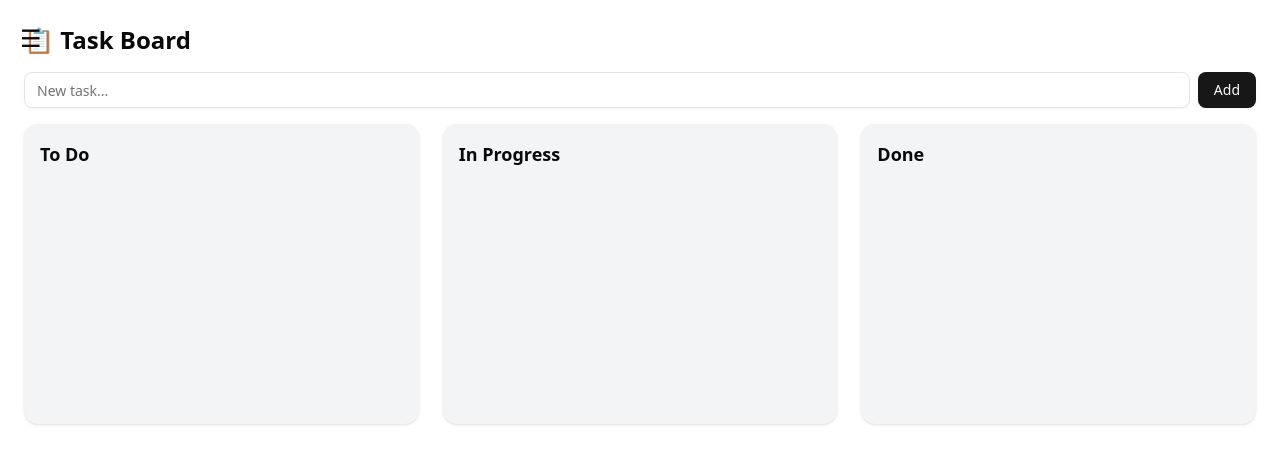
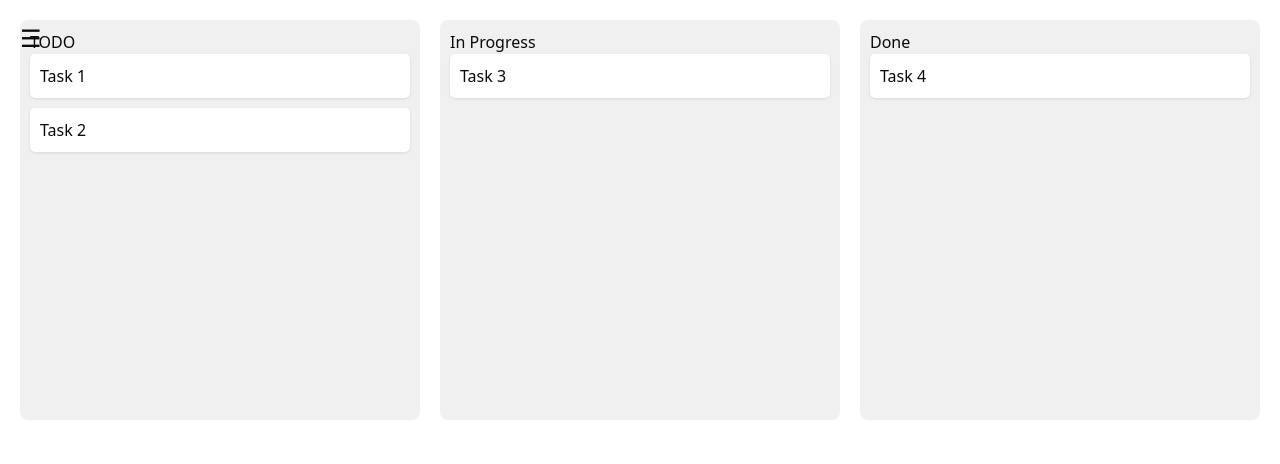
Before and after one commit to Anen135/b-apps-tasks, a Next.js app: page /tasks in a window 1280 px wide. Shown: the top 464 px of the page. Built offline with nearby package versions, Linux system fonts and the light colour scheme.

Commit message:
полностью переписаны таски

```diff
--- a/src/app/tasks/SortableItem.js
+++ /dev/null
@@ -1,31 +0,0 @@
-'use client';
-
-import { useSortable } from '@dnd-kit/sortable';
-import { CSS } from '@dnd-kit/utilities';
-
-export function SortableItem({ id, task }) {
-  const {
-    attributes,
-    listeners,
-    setNodeRef,
-    transform,
-    transition,
-  } = useSortable({ id });
-
-  const style = {
-    transform: CSS.Transform.toString(transform),
-    transition,
-  };
-
-  return (
-    <div
-      ref={setNodeRef}
-      style={style}
-      {...attributes}
-      {...listeners}
-      className="bg-white p-3 rounded-lg shadow border cursor-grab"
-    >
-      {task.title}
-    </div>
-  );
-}
--- a/src/app/tasks/page.js
+++ b/src/app/tasks/page.js
@@ -1,83 +1,16 @@
-'use client';
+'use client'
+import Head from 'next/head'
+import Board from "@/components/tasks/Board"
 
-import { useState } from 'react';
-import {
-  DndContext,
-  closestCenter,
-  KeyboardSensor,
-  PointerSensor,
-  useSensor,
-  useSensors,
-} from '@dnd-kit/core';
-import {
-  arrayMove,
-  SortableContext,
-  verticalListSortingStrategy,
-} from '@dnd-kit/sortable';
-import { SortableItem } from './SortableItem';
-import { Input } from '@/components/ui/input';
-import { Button } from '@/components/ui/button';
-
-
-const columns = ['To Do', 'In Progress', 'Done'];
-export default function TasksPage() {
-  const [tasks, setTasks] = useState([]);
-  const [input, setInput] = useState('');
-
-  const sensors = useSensors(
-    useSensor(PointerSensor),
-    useSensor(KeyboardSensor)
-  );
-
-  const addTask = () => {
-    if (input.trim()) {
-      setTasks([...tasks, { id: Date.now().toString(), title: input, status: 'To Do' }]);
-      setInput('');
-    }
-  };
-
-  const handleDragEnd = (event) => {
-    const { active, over } = event;
-    // sourcery skip: use-braces
-    if (!over || active.id === over.id) return;
-    setTasks((prev) =>
-      prev.map((task) =>
-        task.id === active.id ? { ...task, status: over.id } : task
-      )
-    );
-  };
-
+export default function Home() {
   return (
-    <div className="p-6">
-      <h1 className="text-2xl font-bold mb-4">📋 Task Board</h1>
-
-      <div className="flex gap-2 mb-4">
-        <Input
-          placeholder="New task..."
-          value={input}
-          onChange={(e) => setInput(e.target.value)}
-        />
-        <Button onClick={addTask}>Add</Button>
-      </div>
-
-      <DndContext sensors={sensors} collisionDetection={closestCenter} onDragEnd={handleDragEnd}>
-        <div className="grid grid-cols-3 gap-6">
-          {columns.map((col) => (
-            <div key={col} className="bg-gray-100 p-4 rounded-xl shadow-sm min-h-[300px]">
-              <h2 className="font-semibold text-lg mb-2">{col}</h2>
-              <SortableContext items={tasks.filter(t => t.status === col).map(t => t.id)} strategy={verticalListSortingStrategy}>
-                <div className="flex flex-col gap-2">
-                  {tasks
-                    .filter((task) => task.status === col)
-                    .map((task) => (
-                      <SortableItem key={task.id} id={task.id} task={task} />
-                    ))}
-                </div>
-              </SortableContext>
-            </div>
-          ))}
-        </div>
-      </DndContext>
-    </div>
-  );
+    <>
+      <Head>
+        <title>Kanban Board</title>
+      </Head>
+      <main>
+        <Board />
+      </main>
+    </>
+  )
 }
--- /dev/null
+++ b/src/components/tasks/Board.js
@@ -0,0 +1,132 @@
+'use client'
+// sourcery skip: use-braces
+import { useState } from 'react'
+import { DndContext, closestCenter } from '@dnd-kit/core'
+import Column from './Column'
+import { DragOverlay } from '@dnd-kit/core'
+
+const initialTasks = {
+  todo: [{ id: '1', content: 'Task 1' }, { id: '2', content: 'Task 2' }],
+  inProgress: [{ id: '3', content: 'Task 3' }],
+  done: [{ id: '4', content: 'Task 4' }]
+}
+
+const columnTitles = {
+  todo: 'TODO',
+  inProgress: 'In Progress',
+  done: 'Done'
+}
+
+const Board = () => {
+  const [columns, setColumns] = useState(initialTasks)
+  const [activeTask, setActiveTask] = useState(null)
+
+
+  const handleDragEnd = (event) => {
+    const { active, over } = event
+    if (!over) return
+
+    const activeId = active.id
+    const overId = over.id
+
+    // Если перетаскиваем в пустую колонку
+    if (Object.keys(columns).includes(overId)) {
+      const fromColumnId = findColumnByTaskId(activeId)
+      const toColumnId = overId
+      if (!fromColumnId || fromColumnId === toColumnId) return
+
+      const fromTasks = [...columns[fromColumnId]].filter(t => t.id !== activeId)
+      const movedTask = columns[fromColumnId].find(t => t.id === activeId)
+      const toTasks = [...columns[toColumnId], movedTask]
+
+      setColumns({
+        ...columns,
+        [fromColumnId]: fromTasks,
+        [toColumnId]: toTasks
+      })
+      return
+    }
+
+    // Перетаскивание между задачами
+    const fromColumnId = findColumnByTaskId(activeId)
+    const toColumnId = findColumnByTaskId(overId)
+
+    if (!fromColumnId || !toColumnId) return
+
+    if (fromColumnId === toColumnId) {
+      const tasks = [...columns[fromColumnId]]
+      const oldIndex = tasks.findIndex(t => t.id === activeId)
+      const newIndex = tasks.findIndex(t => t.id === overId)
+
+      const reordered = [...tasks]
+      const [moved] = reordered.splice(oldIndex, 1)
+      reordered.splice(newIndex, 0, moved)
+
+      setColumns({
+        ...columns,
+        [fromColumnId]: reordered
+      })
+    } else {
+      const fromTasks = [...columns[fromColumnId]].filter(t => t.id !== activeId)
+      const movedTask = columns[fromColumnId].find(t => t.id === activeId)
+      const toTasks = [...columns[toColumnId]]
+      const overIndex = toTasks.findIndex(t => t.id === overId)
+      toTasks.splice(overIndex + 1, 0, movedTask)
+
+      setColumns({
+        ...columns,
+        [fromColumnId]: fromTasks,
+        [toColumnId]: toTasks
+      })
+    }
+  }
+
+  const findColumnByTaskId = (taskId) => {
+    return Object.keys(columns).find(key =>
+      columns[key].some(task => task.id === taskId)
+    )
+  }
+
+  return (
+    <DndContext
+      collisionDetection={closestCenter}
+      onDragStart={(event) => {
+        const taskId = event.active.id
+        const fromColumnId = findColumnByTaskId(taskId)
+        const task = columns[fromColumnId]?.find(t => t.id === taskId)
+        if (task) { setActiveTask(task) }
+      }}
+      onDragEnd={(event) => { handleDragEnd(event); setActiveTask(null); }}
+      onDragCancel={() => setActiveTask(null)}
+    >
+
+      <div style={{ display: 'flex', gap: '20px', padding: '20px' }}>
+        {Object.entries(columns).map(([columnId, tasks]) => (
+          <Column
+            key={columnId}
+            columnId={columnId}
+            title={columnTitles[columnId]}
+            tasks={tasks}
+          />
+        ))}
+      </div>
+      <DragOverlay>
+        {activeTask ? (
+          <div
+            style={{
+              padding: '10px',
+              backgroundColor: '#fff',
+              borderRadius: '5px',
+              boxShadow: '0 2px 5px rgba(0,0,0,0.15)'
+            }}
+          >
+            {activeTask.content}
+          </div>
+        ) : null}
+      </DragOverlay>
+
+    </DndContext>
+  )
+}
+
+export default Board
--- /dev/null
+++ b/src/components/tasks/Column.js
@@ -0,0 +1,46 @@
+'use client'
+import Task from './Task'
+import { useDroppable } from '@dnd-kit/core'
+import { SortableContext, rectSortingStrategy } from '@dnd-kit/sortable'
+
+const Column = ({ title, columnId, tasks }) => {
+  const { setNodeRef, isOver } = useDroppable({ id: columnId })
+
+  return (
+    <div
+      ref={setNodeRef}
+      style={{
+        flex: 1,
+        padding: '10px',
+        backgroundColor: isOver ? '#e0e0e0' : '#f0f0f0',
+        borderRadius: '8px',
+        minHeight: '400px'
+      }}
+    >
+      <h2>{title}</h2>
+      <SortableContext items={tasks.map(t => t.id)} strategy={rectSortingStrategy}>
+        {tasks.length === 0 ? (
+          <div
+            style={{
+              height: '50px',
+              border: '2px dashed #ccc',
+              borderRadius: '5px',
+              display: 'flex',
+              alignItems: 'center',
+              justifyContent: 'center',
+              color: '#aaa'
+            }}
+          >
+            Drop here
+          </div>
+        ) : (
+          tasks.map(task => (
+            <Task key={task.id} id={task.id} content={task.content} />
+          ))
+        )}
+      </SortableContext>
+    </div>
+  )
+}
+
+export default Column
--- /dev/null
+++ b/src/components/tasks/TODO.md
@@ -0,0 +1,23 @@
+# 🧩 Улучшения (To-Do)
+## Базовая интерактивность
+- Добавление задач в колонку через input
+- Удаление задач (иконка 🗑 или крестик)
+
+## Сохранение и восстановление
+- Сохранять состояние доски в localStorage
+- Загружать localStorage при старте
+
+## Редактирование
+- Открывать модальное окно по клику на задачу
+- Редактировать текст задачи
+- Добавить описание, сроки, приоритет и т.д.
+
+## UI/UX приятности
+- Иконка + цветовая метка приоритета (🟥 High / 🟡 Medium / 🟢 Low)
+- Дата дедлайна на карточке
+- Прогресс-бар задач в колонке (напр. 2/5)
+
+##Расширения
+- Возможность добавлять новые колонки
+- Возможность удалять/переименовывать колонки
+- Сохранение на сервере / синхронизация (если будет backend)
--- /dev/null
+++ b/src/components/tasks/Task.js
@@ -0,0 +1,32 @@
+'use client'
+import { useSortable } from '@dnd-kit/sortable'
+import { CSS } from '@dnd-kit/utilities'
+
+const Task = ({ id, content }) => {
+  const {
+    attributes,
+    listeners,
+    setNodeRef,
+    transform,
+    transition
+  } = useSortable({ id })
+
+  const style = {
+    transform: CSS.Transform.toString(transform),
+    transition,
+    padding: '10px',
+    backgroundColor: '#fff',
+    marginBottom: '10px',
+    borderRadius: '5px',
+    boxShadow: '0 1px 3px rgba(0,0,0,0.1)',
+    cursor: 'grab'
+  }
+
+  return (
+    <div ref={setNodeRef} style={style} {...attributes} {...listeners}>
+      {content}
+    </div>
+  )
+}
+
+export default Task
```
